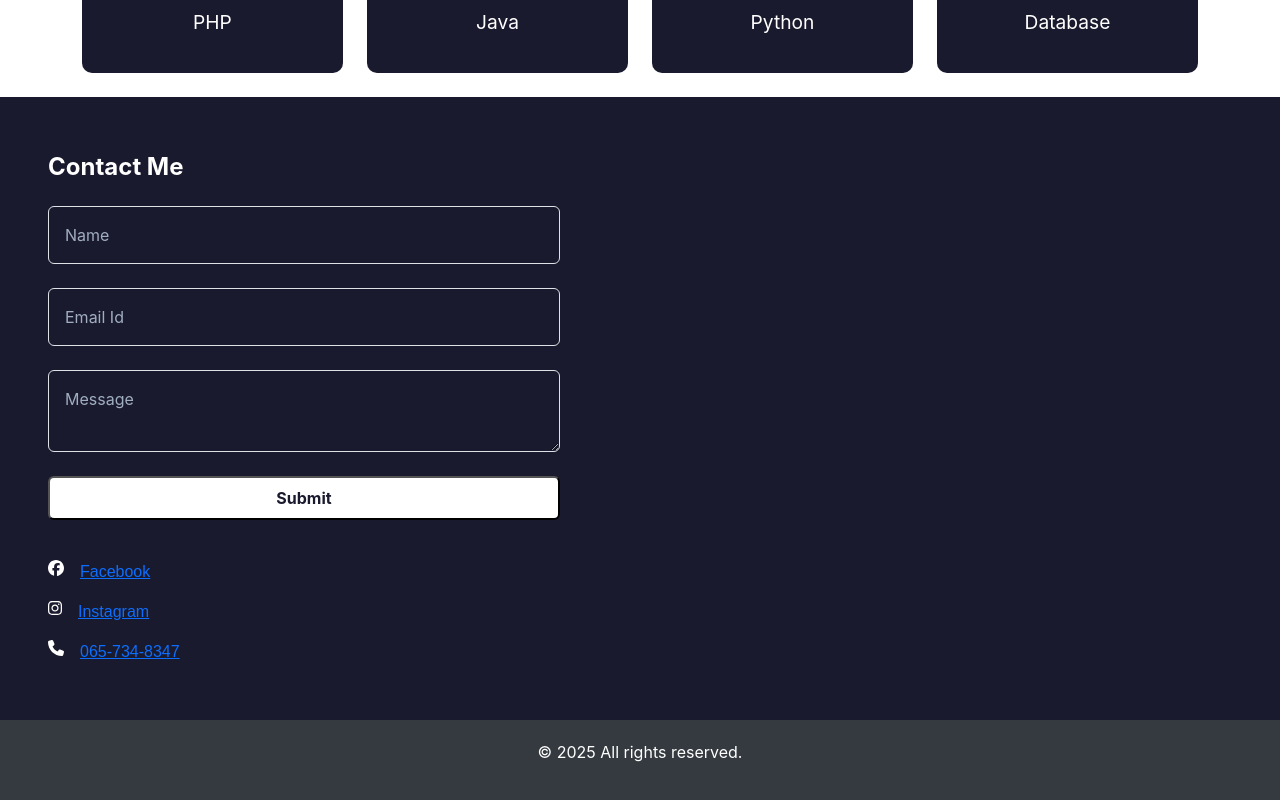
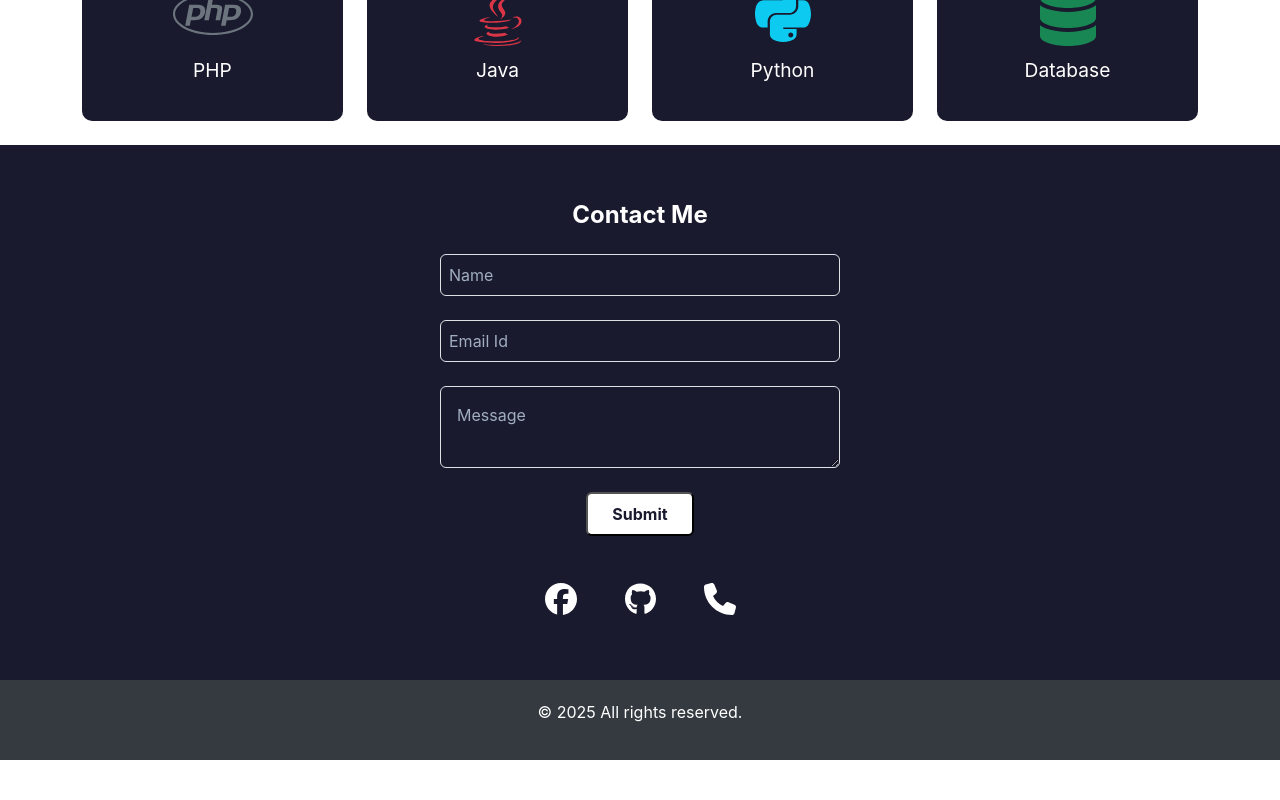
Before and after one commit to Pacharadanai1/portfolio-project, a React (Create React App) app: page / in a window 1280 px wide. Shown: the part 1160-1960 px from the top of the page. After the commit the page ends 1920 px from the top, so only its background shows below. Built offline with nearby package versions, Linux system fonts and the light colour scheme.

Commit message:
update 24/3/25

```diff
--- a/src/Content.js
+++ b/src/Content.js
@@ -6,12 +6,12 @@ export const content = {
       {
         icon: "faFacebook",
         link: "https://www.facebook.com/mook.za.mak",
-        text: "Facebook",
+        text: "Pacharadanai Srimueng",
       },
       {
-        icon: "faInstagram",
-        link: "https://www.instagram.com/petch._.pp24/",
-        text: "Instagram",
+        icon: "faGithub",
+        link: "https://github.com/Pacharadanai1?tab=repositories",
+        text: "Pacharadanai1",
       },
       {
         icon: "faPhone",
--- a/src/components/About.js
+++ b/src/components/About.js
@@ -6,7 +6,12 @@ function About() {
     <section id="about" className="about">
       <div className="container">
         <h2>About Me</h2>
-        <p>Here is some information about me.</p>
+        <p>
+          I am a Electronic Computer student with a passion for programming and technology.
+          I enjoy solving complex problems, building software solutions, and continuously learning
+          new technologies to improve my skills. My goal is to create innovative and efficient
+          applications that make a positive impact.
+        </p>
       </div>
     </section>
   );
--- a/src/components/Contact.js
+++ b/src/components/Contact.js
@@ -3,7 +3,7 @@ import { content } from "../Content";
 import emailjs from "@emailjs/browser";
 import toast, { Toaster } from "react-hot-toast";
 import { FontAwesomeIcon } from "@fortawesome/react-fontawesome";
-import { faFacebook, faInstagram } from "@fortawesome/free-brands-svg-icons";
+import { faFacebook, faGithub } from "@fortawesome/free-brands-svg-icons";
 import { faPhone, faEnvelope } from "@fortawesome/free-solid-svg-icons";
 
 const Contact = () => {
@@ -14,7 +14,7 @@ const Contact = () => {
   const iconMap = {
     faFacebook: faFacebook,
     faPhone: faPhone,
-    faInstagram: faInstagram,
+    faGithub: faGithub,
     faEnvelope: faEnvelope,
   };
 
@@ -23,7 +23,7 @@ const Contact = () => {
     const email = form.current.user_email.value;
 
     if (emailCounts[email] && emailCounts[email] >= 3) {
-      toast.error("you have reached the maximum number");
+      toast.error("You have reached the maximum number of messages allowed.");
       return;
     }
 
@@ -55,9 +55,9 @@ const Contact = () => {
   return (
     <section className="bg-dark_primary text-white py-14 px-5" id="contact">
       <Toaster />
-      <div className="md:container mx-auto flex flex-col md:flex-row items-center gap-10">
+      <div className="md:container mx-auto flex flex-col items-center gap-10">
         {/* Contact Form */}
-        <div className="flex-1 w-full max-w-lg">
+        <div className="flex-1 w-full max-w-lg text-center">
           <h2 className="text-2xl font-bold mb-2">{Contact.title}</h2>
           <h4 className="italic text-lg mb-6">{Contact.subtitle}</h4>
           <form ref={form} onSubmit={sendEmail} className="flex flex-col gap-4">
@@ -66,14 +66,14 @@ const Contact = () => {
               name="from_name"
               placeholder="Name"
               required
-              className="border border-gray-500 p-3 rounded bg-dark_primary text-white w-full"
+              className="border border-gray-500 p-2 rounded bg-dark_primary text-white w-full"
             />
             <input
               type="email"
               name="user_email"
               placeholder="Email Id"
               required
-              className="border border-gray-500 p-3 rounded bg-dark_primary text-white w-full"
+              className="border border-gray-500 p-2 rounded bg-dark_primary text-white w-full"
             />
             <textarea
               name="message"
@@ -81,23 +81,23 @@ const Contact = () => {
               required
               className="border border-gray-500 p-3 rounded bg-dark_primary text-white w-full h-32"
             ></textarea>
-            <button className="bg-white text-dark_primary font-bold py-2 px-4 rounded w-32">
+            <button className="bg-white text-dark_primary font-bold py-2 px-4 rounded w-32 mx-auto">
               Submit
             </button>
           </form>
         </div>
         {/* Contact Info */}
-        <div className="flex-1 w-full max-w-lg space-y-4">
+        <div className="flex gap-5">
           {Contact.social_media.map((content, i) => (
-            <div
+            <a
               key={i}
-              className="flex items-center gap-3"
+              href={content.link}
+              target="_blank"
+              rel="noopener noreferrer"
+              className="text-white text-3xl hover:text-gray-400"
             >
-              <FontAwesomeIcon icon={iconMap[content.icon]} className="text-xl" />
-              <a className="font-Poppins" href={content.link} target="_blank" rel="noopener noreferrer">
-                {content.text}
-              </a>
-            </div>
+              <FontAwesomeIcon icon={iconMap[content.icon]} />
+            </a>
           ))}
         </div>
       </div>
--- a/src/index.css
+++ b/src/index.css
@@ -37,6 +37,10 @@ code {
 input, textarea {
   background-color: #1a1a2e;
   color: white;
+  padding: 12px;
+  border-radius: 8px;
+  border: 1px solid #4a5568;
+  width: 400px;
 }
 
 input::placeholder, textarea::placeholder {
@@ -60,7 +64,7 @@ input::placeholder, textarea::placeholder {
 }
 
 .gap-5 {
-  gap: 20px;
+  gap: 1.25rem;
 }
 
 .gap-4 {
@@ -144,3 +148,23 @@ input::placeholder, textarea::placeholder {
 .skill-icon:hover {
   transform: scale(1.2);
 }
+
+.text-white {
+  color: white;
+}
+
+.text-3xl {
+  font-size: 2rem;
+}
+
+.hover\:text-gray-400:hover {
+  color: #a0aec0;
+}
+
+.items-center {
+  align-items: center;
+}
+
+.text-center {
+  text-align: center;
+}
```
